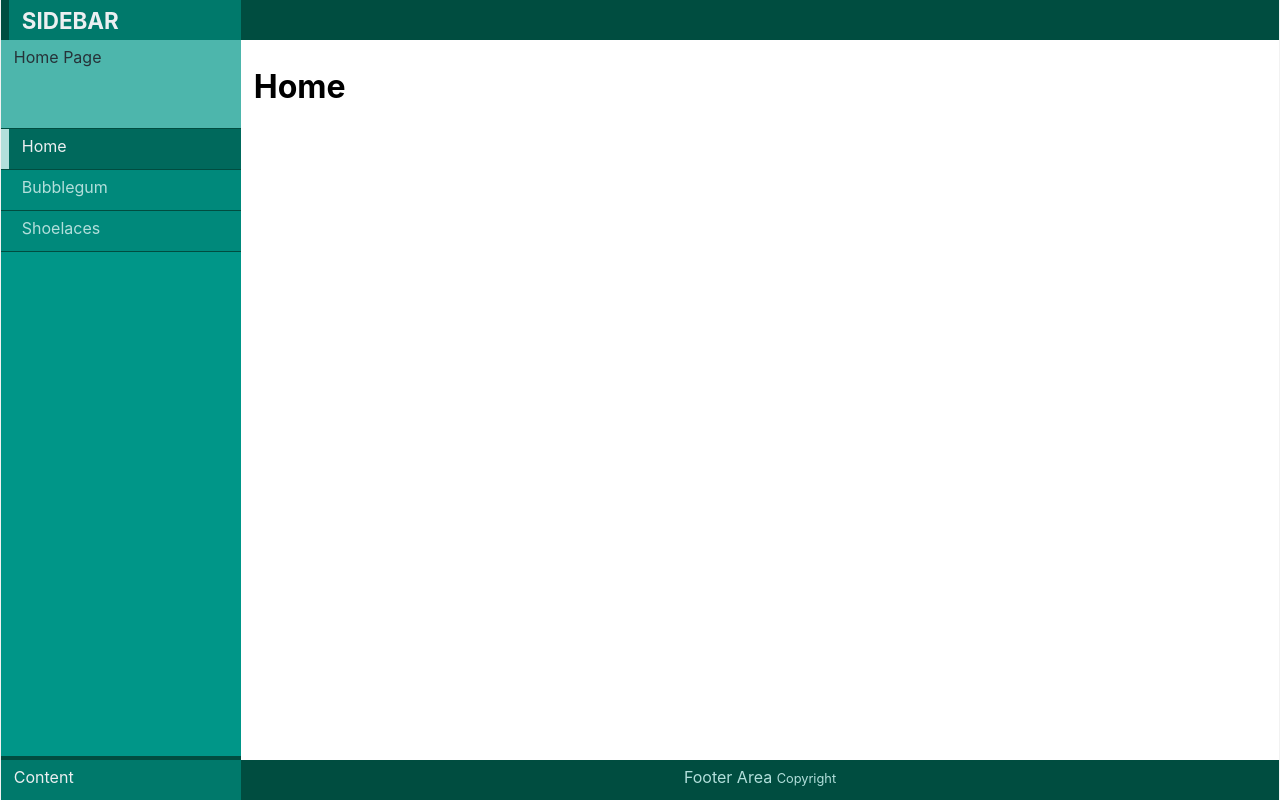
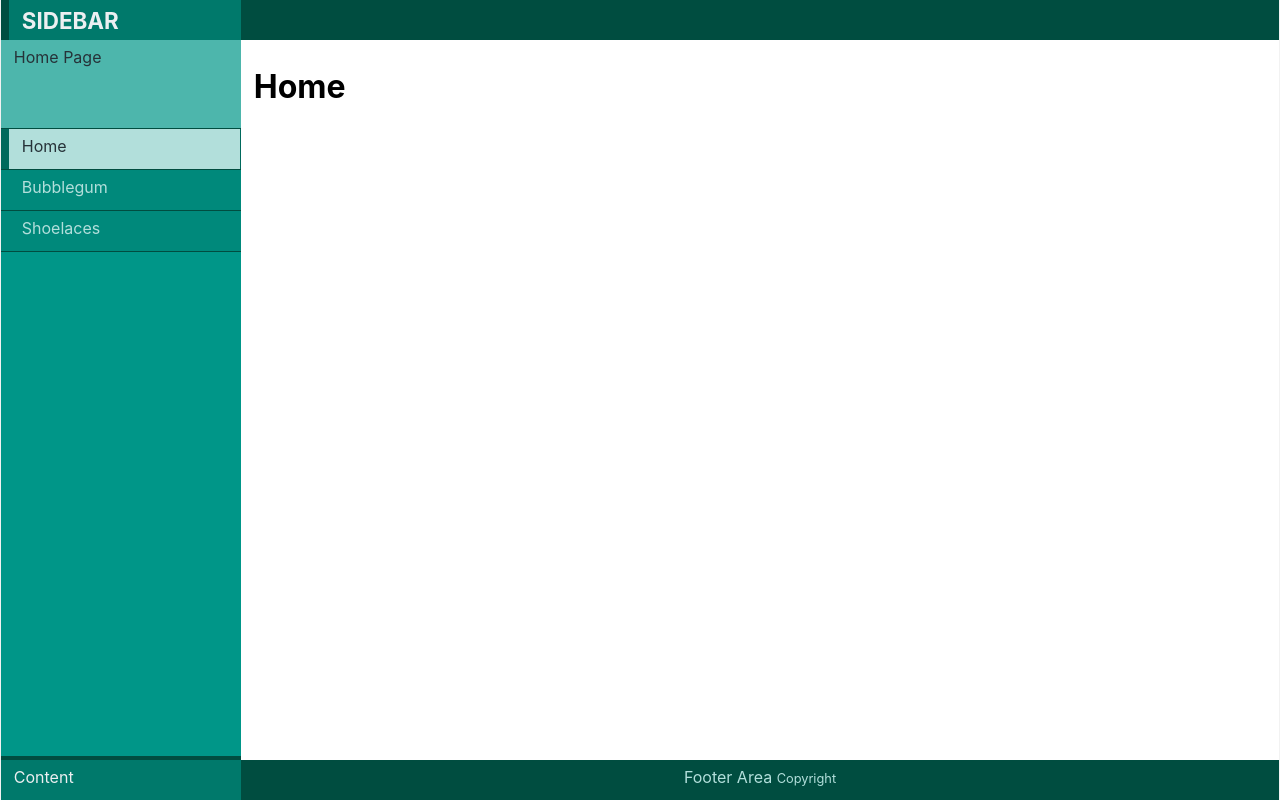
Before and after one commit to Marknjo/react-router-lab, a React (Create React App) app: page / in a window 1280 px wide. In both pictures the pointer is over the link "Home". Built offline with nearby package versions, Linux system fonts and the light colour scheme.

Commit message:
Modified Nav links hover style to bring in a pop and differentiate it to active/focus styles

```diff
--- a/src/app/lab/sidebar/sidebar.css
+++ b/src/app/lab/sidebar/sidebar.css
@@ -135,17 +135,18 @@
   width: 100%;
   background-color: var(--teal-600);
   border-left: 8px solid transparent;
-  border-right: 8px solid transparent;
+  border-right: 1px solid transparent;
   min-height: var(--grid-nav-size);
   transition: all 0.3s ease-in-out;
   color:var(--teal-100);
 }
 
-.s-nav--link:focus,
+
 .s-nav--link:hover {
-  color:var(--blue-grey-50);
-  border-left-color: var(--teal-100);
-  background-color: var(--teal-800);
+  color:var(--blue-grey-900);
+  border-left-color: var(--teal-800);
+  border-right-color: var(--teal-800);
+  background-color: var(--teal-100);
 }
 
 .s-nav--active {
```
